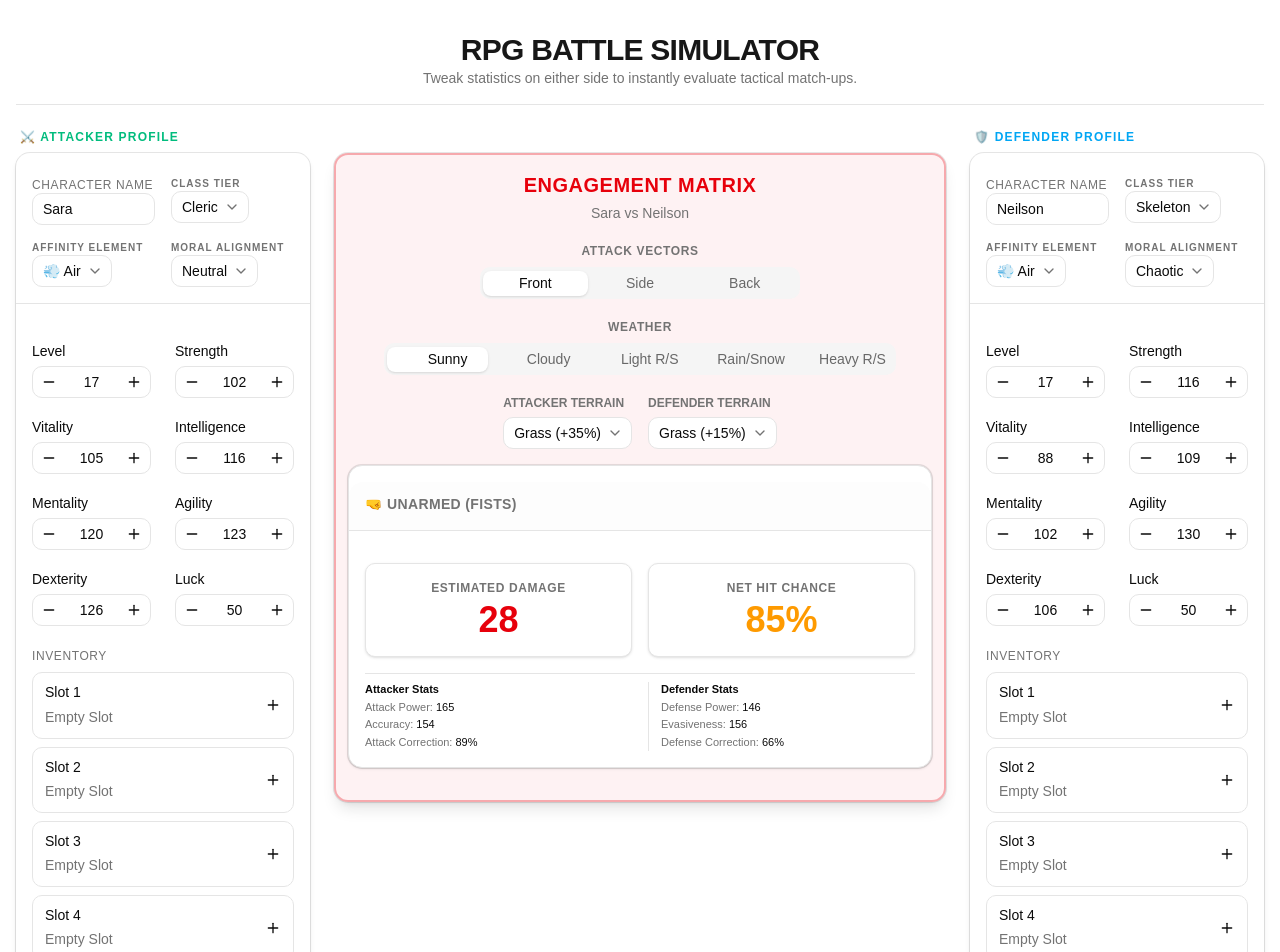
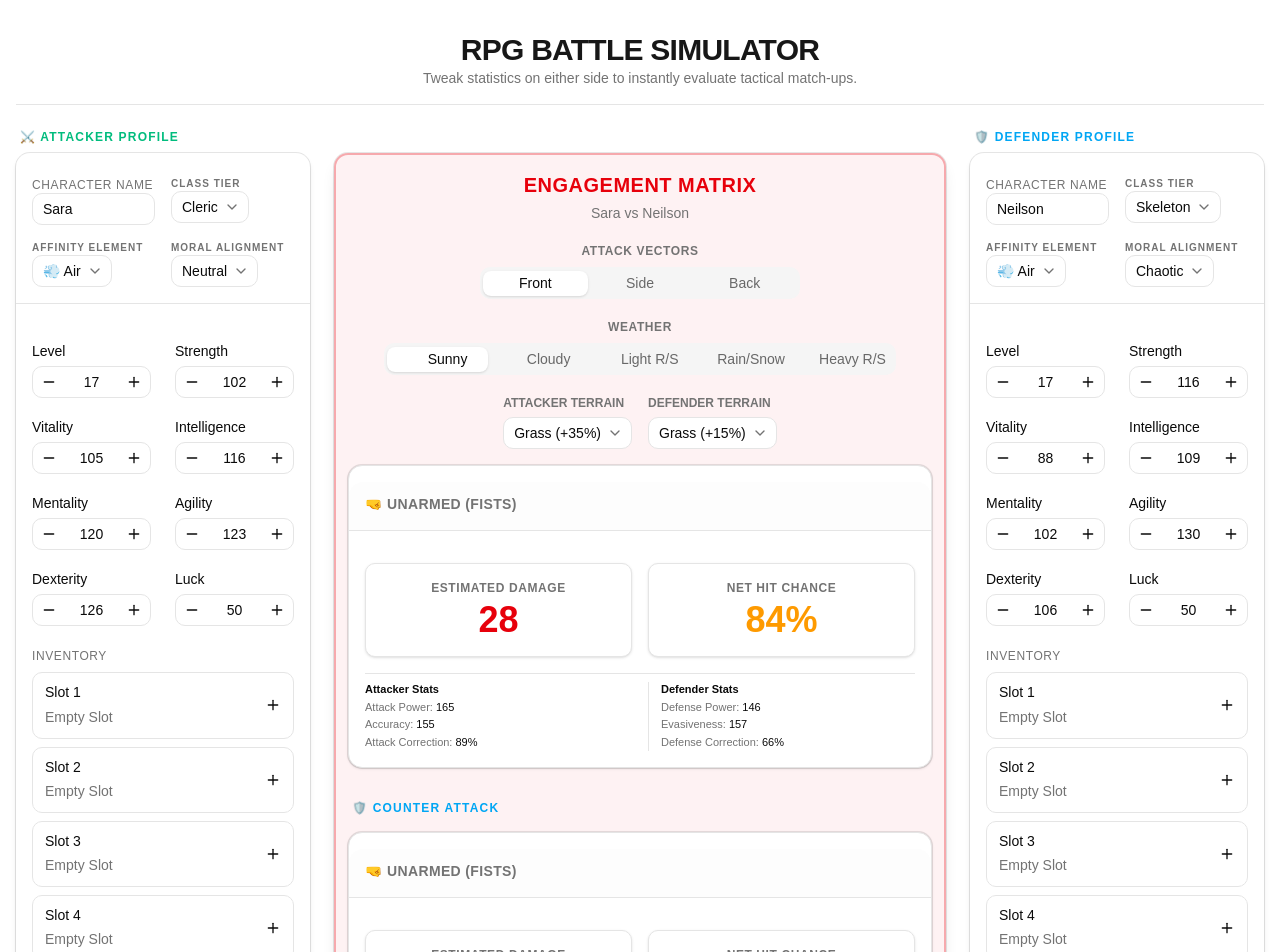
Before and after one commit to high-rolls/tactics-ogre-calculator, a React (Vite) app: page / in a window 1280 px wide. Shown: the top 952 px of the page. Built offline with nearby package versions, Linux system fonts and the light colour scheme; some icons are missing.

Commit message:
Added counter-attack display

```diff
--- a/src/App.tsx
+++ b/src/App.tsx
@@ -191,6 +191,11 @@ export function App() {
     (item): item is WeaponStats => item?.type === "weapon"
   )
 
+  const defenderPrimaryWeapon =
+    defenderItems.find(
+      (item): item is WeaponStats => item !== null && item.type === "weapon"
+    ) || null
+
   const sideModifier = DIRECTION_MODIFIERS[direction]
 
   return (
@@ -354,6 +359,22 @@ export function App() {
                 />
               ))
             )}
+
+            <div className="mx-3 pl-1 text-xs font-bold tracking-widest text-sky-500 uppercase">
+            🛡️ Counter Attack
+            </div>
+
+            <AttackPredictionCard
+              attacker={defender}
+              attackerItems={defenderItems}
+              defender={attacker}
+              defenderItems={attackerItems}
+              attackerTerrain={defenderTerrain}
+              defenderTerrain={attackerTerrain}
+              weapon={defenderPrimaryWeapon}
+              sideModifier={DIRECTION_MODIFIERS["front"]}
+              weather={weather}
+            />
           </Card>
         </div>
 
--- a/src/utils/combat.ts
+++ b/src/utils/combat.ts
@@ -181,6 +181,19 @@ export const CLASS_CATALOG: Record<string, CharacterClass> = {
       dark: 75,
     },
   },
+  siren: {
+    name: "Siren",
+    weatherResistance: 2,
+    physicalResistance: 120,
+    baseResistances: {
+      air: 100,
+      fire: 100,
+      earth: 100,
+      water: 100,
+      holy: 80,
+      dark: 80,
+    },
+  },
   soldier: {
     name: "Soldier",
     weatherResistance: 2,
@@ -194,6 +207,19 @@ export const CLASS_CATALOG: Record<string, CharacterClass> = {
       dark: 100,
     },
   },
+  valkyrie: {
+    name: "Valkyrie",
+    weatherResistance: 4,
+    physicalResistance: 110,
+    baseResistances: {
+      air: 100,
+      fire: 100,
+      earth: 100,
+      water: 100,
+      holy: 95,
+      dark: 105,
+    },
+  },
 }
 
 export function calculateEquipmentWeight(
@@ -205,7 +231,7 @@ export function calculateAccuracy(
   character: CharacterStats,
   equippedItems: (EquippableItem | null)[]
 ): number {
-  const baseHit = character.agility + Math.floor(character.dexterity / 4)
+  const baseHit = character.agility + Math.round(character.dexterity / 4)
   const totalWeight = calculateEquipmentWeight(equippedItems)
   return baseHit - totalWeight
 }
@@ -214,7 +240,7 @@ export function calculateEvasiveness(
   character: CharacterStats,
   equippedItems: (EquippableItem | null)[]
 ): number {
-  const baseEvasion = character.agility + Math.floor(character.dexterity / 4)
+  const baseEvasion = character.agility + Math.round(character.dexterity / 4)
   const totalWeight = calculateEquipmentWeight(equippedItems)
 
   return baseEvasion - totalWeight
```
